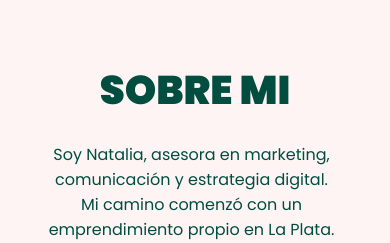
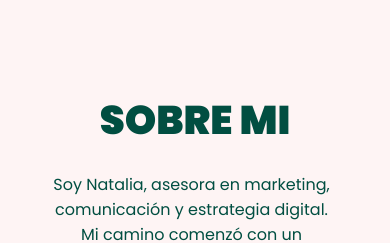
Before and after one commit to mai1209/MarketingNati, a React (Create React App) app: page / in a window 390 px wide. Shown: the part 958-1201 px from the top of the page. Built offline with nearby package versions, Linux system fonts and the light colour scheme.

Commit message:
padding text

```diff
--- a/src/Styles/Banner1.module.css
+++ b/src/Styles/Banner1.module.css
@@ -9,11 +9,9 @@
   --color-azul-zafiro: #0b3954;
 }
 
-.banner{
+.banner {
   height: fit-content;
 }
-
-
 
 .text2 {
   text-align: center;
@@ -128,7 +126,7 @@ span {
   font-style: normal;
   text-transform: uppercase;
   padding-bottom: 2rem;
-  margin-top: 0;
+  margin-top: 20px;
 }
 
 .text {
@@ -148,7 +146,7 @@ span {
   padding: 2rem 0;
 }
 
-.textBottom{
+.textBottom {
   text-align: center;
   font-size: 1.5rem;
   color: var(--color-verde);
@@ -170,7 +168,11 @@ span {
 
   .background {
     flex-direction: column;
-    margin: 50px auto;
+
+    position: static; /* o relative */
+    top: auto;
+    margin-top: 50px; /* el que ya tenías */
+    z-index: auto;
   }
   .container_advice {
     display: flex;
@@ -190,11 +192,11 @@ span {
   }
 
   .containerWhatsApp {
-    margin: 3rem auto 0 auto;
+    margin: 3rem auto 3rem auto;
   }
 
   .container {
-    margin: 2rem 1rem;
+    margin: 4rem 1rem 2rem;
   }
 
   .natiImg {
@@ -204,7 +206,7 @@ span {
   .title {
     font-size: 2.5rem;
     text-align: center;
-      margin-top: 2px;
+    margin-top: 0;
 
   }
 
@@ -222,9 +224,7 @@ span {
     padding: 2rem 0;
   }
 
-  .textBottom{
-
-  margin-top: 4rem;
-
+  .textBottom {
+    margin-top: 4rem;
+  }
 }
-}
```
